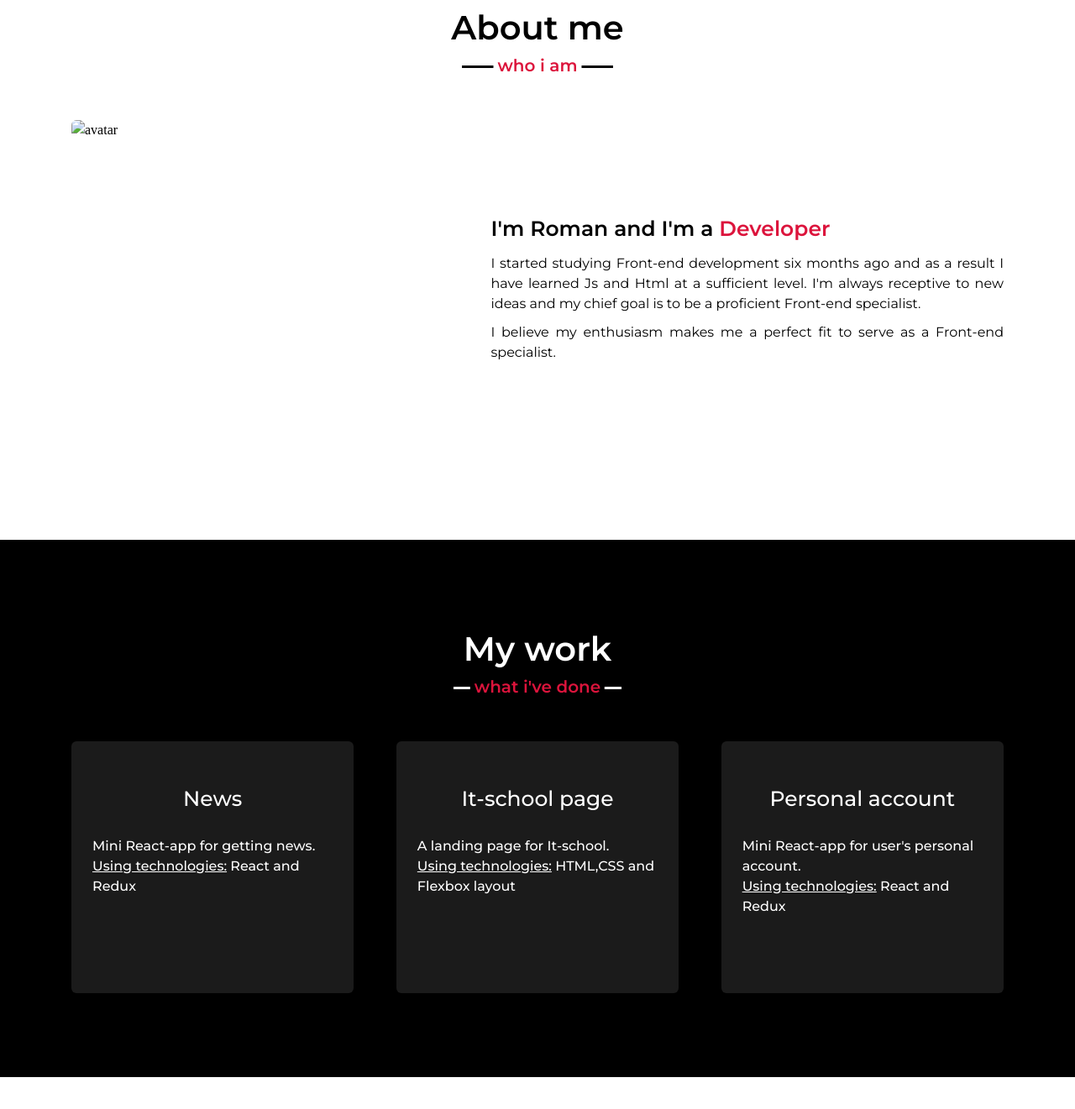
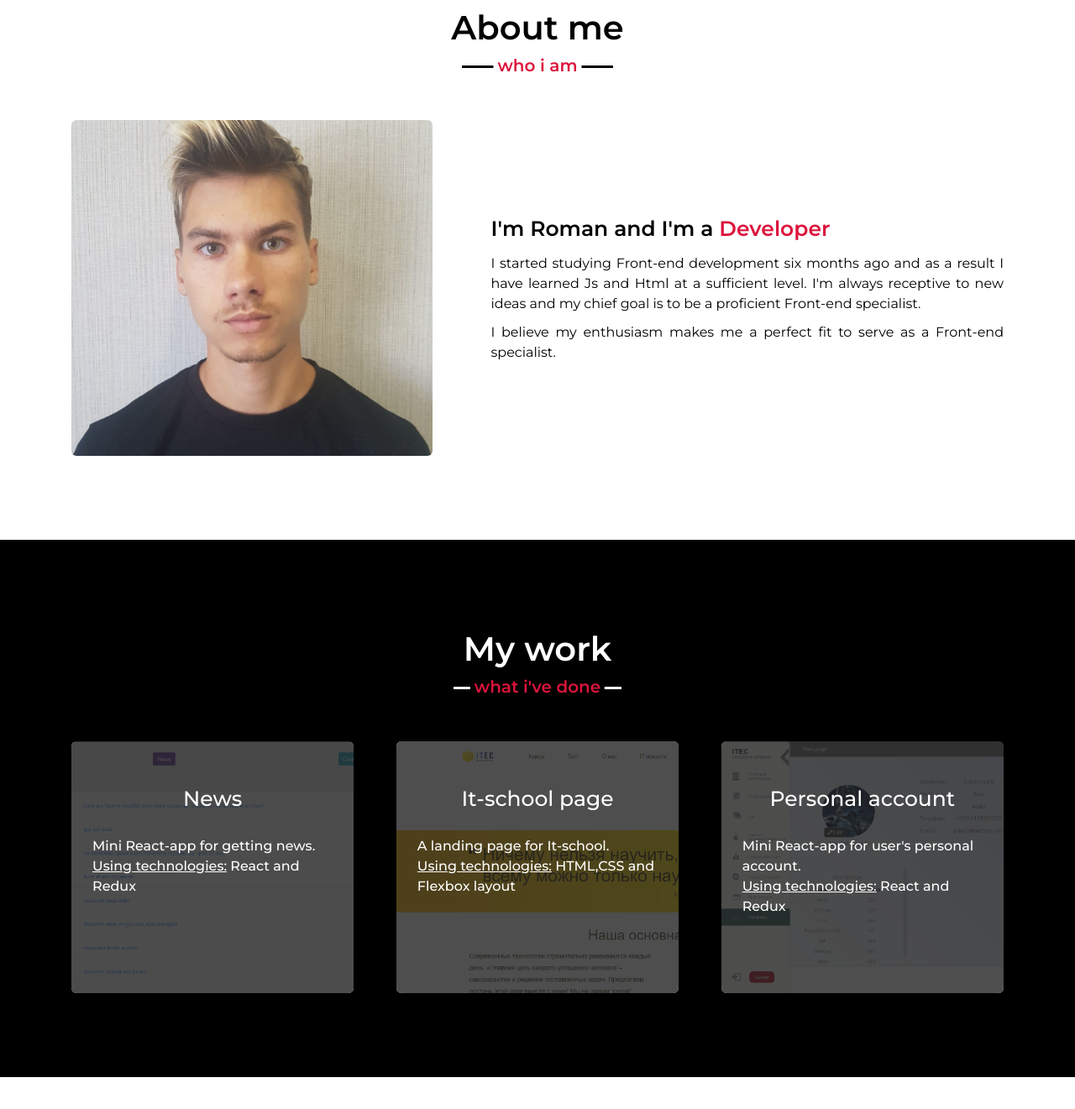
Before and after one commit to SeroffiM/SeroffiM-rsschool-cv, a plain HTML site: page index.html in a window 1280 px wide. Shown: the part 897-2218 px from the top of the page at 84% size. Drawn offline with nearby package versions, Linux system fonts and the light colour scheme; the site is published under a folder, as on GitHub Pages, so addresses that start at the root find nothing.

Commit message:
fix: change img links

```diff
--- a/index.html
+++ b/index.html
@@ -70,7 +70,7 @@
         </h2>
         <div class="about-me__content-wrapper">
             <div class="about-me__column-left">
-              <img class="about-me__img" src="/img/my-avatar.jpg" alt="avatar">
+              <img class="about-me__img" src="img/my-avatar.jpg" alt="avatar">
             </div>
             <div class="about-me__column-right">
               <div class="about-me__about-content">
--- a/style.css
+++ b/style.css
@@ -277,16 +277,16 @@ html{
   z-index: 0;
 }
 .my-work__news-card {
-  background: url(/img/my-work2.png);
+  background: url(img/my-work2.png);
   background-size: cover;
 
 }
 .my-work__itSchool-card {
-  background: url(/img/my-work1.png);
+  background: url(img/my-work1.png);
   background-size: cover;
 }
 .my-work__personal-account-card {
-  background: url(/img/my-work3.png);
+  background: url(img/my-work3.png);
   background-size: cover;
 }
 .my-work__card::before {
```
